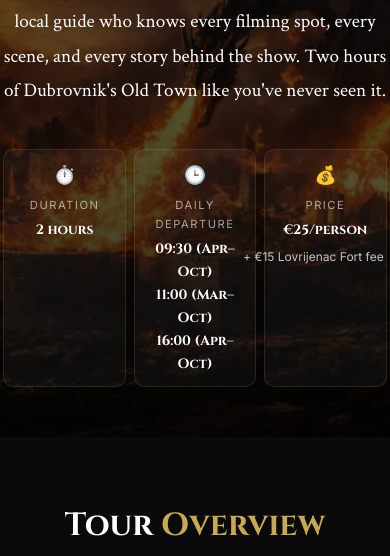
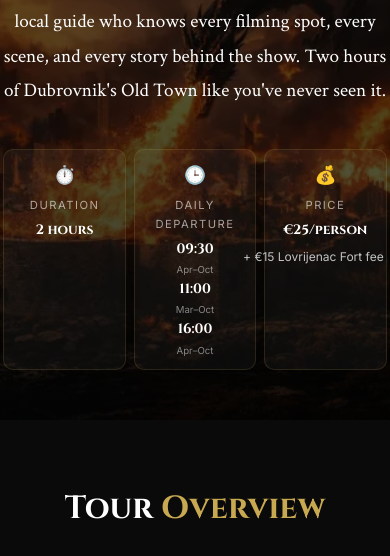
Before and after one commit to dariovolarevic-lab/dubrovnikgameofthronestours, a website: page game-of-thrones-tour-dubrovnik.html in a window 390 px wide. Shown: the part 240-796 px from the top of the page. Drawn offline with Linux system fonts and the light colour scheme.

Commit message:
Mobile departure: time on top, months below
- Split departure times into time + months span
- On mobile: months display:block below time
- On desktop: months stay inline

```diff
--- a/css/styles.css
+++ b/css/styles.css
@@ -2046,6 +2046,13 @@ a:hover {
     white-space: nowrap;
 }
 
+.meta-months {
+    font-family: 'Inter', sans-serif;
+    font-size: 0.7rem;
+    font-weight: 400;
+    color: rgba(255, 255, 255, 0.5);
+}
+
 .tour-hero-note {
     font-size: 0.78rem;
     color: var(--text-muted);
@@ -2852,6 +2859,12 @@ a:hover {
         font-size: 0.85rem;
     }
 
+    .meta-months {
+        display: block;
+        font-size: 0.6rem;
+        margin-top: 1px;
+    }
+
     .tour-gallery-grid {
         grid-template-columns: 1fr;
         grid-auto-rows: 200px;
--- a/game-of-thrones-tour-dubrovnik.html
+++ b/game-of-thrones-tour-dubrovnik.html
@@ -64,9 +64,9 @@
                     <span class="meta-icon">🕒</span>
                     <div>
                         <span class="meta-label">Daily Departure</span>
-                        <span class="meta-value">09:30 (Apr–Oct)</span>
-                        <span class="meta-value">11:00 (Mar–Oct)</span>
-                        <span class="meta-value">16:00 (Apr–Oct)</span>
+                        <span class="meta-value">09:30 <span class="meta-months">Apr–Oct</span></span>
+                        <span class="meta-value">11:00 <span class="meta-months">Mar–Oct</span></span>
+                        <span class="meta-value">16:00 <span class="meta-months">Apr–Oct</span></span>
                     </div>
                 </div>
                 <div class="meta-item">
```
Also changed, not shown: game-of-thrones-dubrovnik-tour.html (+2 -2 lines), game-of-thrones-lokrum-island-tour.html (+2 -2 lines).
